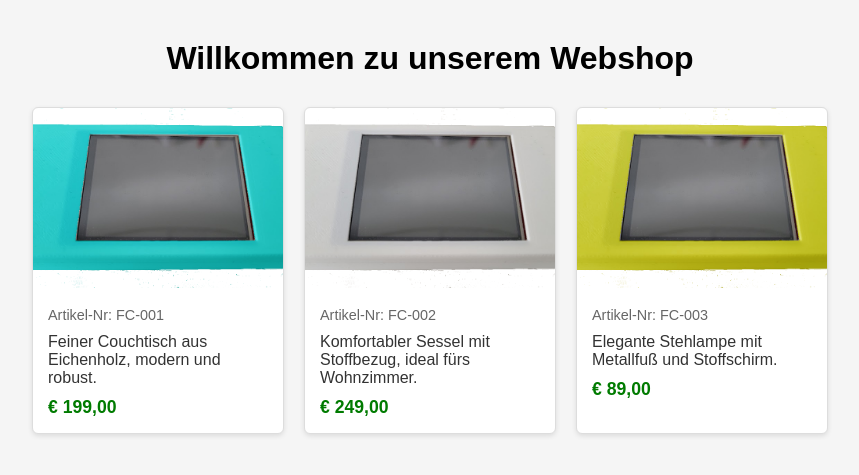
After one commit to philippGtz/E3FIAE-Team-1, a Flask app: page /catalog in a window 1280 px wide. The commit adds this page. Shown: the top 475 px of the page, without its empty margins (210-1069 px from the left). Run offline with Flask 3, Linux system fonts and the light colour scheme.

Commit message:
feat: Add Catalog Screen and sample catalogs

```diff
--- a/index.py
+++ b/index.py
@@ -5,3 +5,7 @@ bp_index = Blueprint('index', __name__)
 @bp_index.route('/')
 def index():
     return render_template('index.html')
+
+@bp_index.route('/catalog')
+def catalog():
+    return render_template('catalog.html')
--- a/static/css/styles.css
+++ b/static/css/styles.css
@@ -0,0 +1,58 @@
+body {
+            font-family: Arial, sans-serif;
+            margin: 40px;
+            background-color: #f5f5f5;
+        }
+
+        h1 {
+            text-align: center;
+            margin-bottom: 30px;
+        }
+
+        .catalog {
+            display: flex;
+            flex-wrap: wrap;
+            gap: 20px;
+            justify-content: center;
+        }
+
+        .item {
+            background: white;
+            border: 1px solid #ddd;
+            border-radius: 6px;
+            width: 250px;
+            box-shadow: 0 2px 5px rgba(0,0,0,0.1);
+            overflow: hidden;
+            transition: transform 0.2s ease;
+        }
+
+        .item:hover {
+            transform: translateY(-4px);
+        }
+
+        .thumbnail {
+            width: 100%;
+            height: 180px;
+            object-fit: cover;
+        }
+
+        .info {
+            padding: 15px;
+        }
+
+        .artikelnummer {
+            color: #666;
+            font-size: 0.9em;
+        }
+
+        .beschreibung {
+            margin: 10px 0;
+            font-size: 1em;
+            color: #333;
+        }
+
+        .preis {
+            font-weight: bold;
+            color: #007B00;
+            font-size: 1.1em;
+        }
--- /dev/null
+++ b/templates/catalog.html
@@ -0,0 +1,57 @@
+{% extends "base.html" %}
+
+
+<!DOCTYPE html>
+<html lang="en">
+<head>
+    <meta charset="UTF-8">
+    <meta name="viewport" content="width=device-width, initial-scale=1.0">
+    <title>Home Page</title>
+    <link rel="stylesheet" href="static/css/styles.css">
+</head>
+
+<body>
+
+{% block content %}
+
+<h1>Willkommen zu unserem Webshop</h1>
+
+<div class="catalog">
+
+    <!-- Artikel 1 -->
+    <div class="item">
+        <img src="static/images/fc-1.jpg" alt="Artikel 1" class="thumbnail">
+        <div class="info">
+            <div class="artikelnummer">Artikel-Nr: FC-001</div>
+            <div class="beschreibung">Feiner Couchtisch aus Eichenholz, modern und robust.</div>
+            <div class="preis">€ 199,00</div>
+        </div>
+    </div>
+
+    <!-- Artikel 2 -->
+    <div class="item">
+        <img src="static/images/fc-2.jpg" alt="Artikel 2" class="thumbnail">
+        <div class="info">
+            <div class="artikelnummer">Artikel-Nr: FC-002</div>
+            <div class="beschreibung">Komfortabler Sessel mit Stoffbezug, ideal fürs Wohnzimmer.</div>
+            <div class="preis">€ 249,00</div>
+        </div>
+    </div>
+
+    <!-- Artikel 3 -->
+    <div class="item">
+        <img src="static/images/fc-3.jpg" alt="Artikel 3" class="thumbnail">
+        <div class="info">
+            <div class="artikelnummer">Artikel-Nr: FC-003</div>
+            <div class="beschreibung">Elegante Stehlampe mit Metallfuß und Stoffschirm.</div>
+            <div class="preis">€ 89,00</div>
+        </div>
+    </div>
+
+</div>
+
+{% endblock %}
+
+</body>
+
+</html>
```
Also changed, not shown: templates/index.html (+20 -0 lines).
